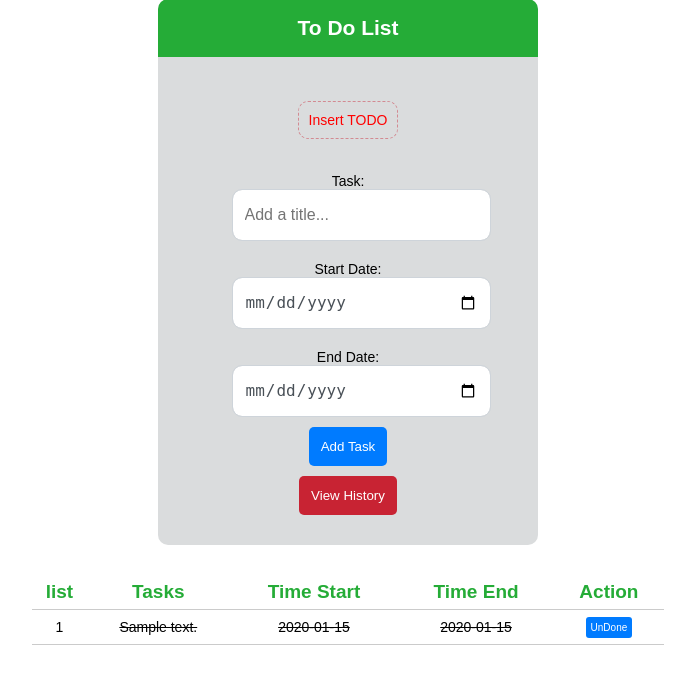
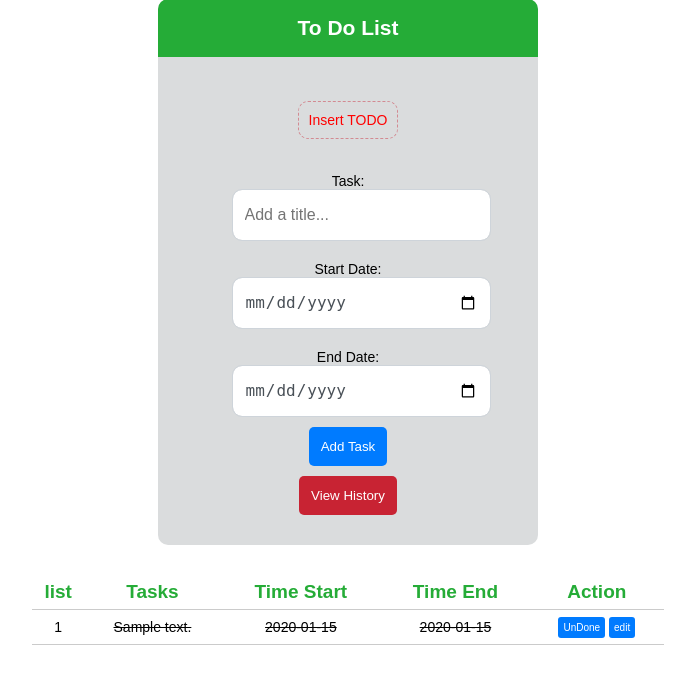
Before and after one commit to sajadAD/todo_pure, a PHP site: the page made by php/welcome.php in a window 1280 px wide. Shown: the part 125-808 px from the top of the page, without its empty margins (292-987 px from the left). Run offline with PHP 8.4, Linux system fonts and the light colour scheme; the visitor is signed in with stand-in values (Sample User, id 1); tables that the repository leaves empty hold one stand-in row (values such as "Sample post"); some libraries are stand-ins or nearby versions.

Commit message:
fix edit bugssssss

```diff
--- a/index.js
+++ b/index.js
@@ -2,13 +2,37 @@ function history() {
   window.location.assign("history.php");
 }
 
-function editView(currTask) {
-  var id = currTask.getAttribute('id')
-  document.getElementById('done_'+id).style.display = "none"
-  document.getElementById(id).style.display = "none"
-  document.getElementById('delete_'+id).style.display = "none"
-  document.getElementById('text_edit_'+id).style.display = "none"
-  document.getElementById('save_'+id).style.display = "inline"
-  document.querySelector(".form-control-edit").style.display = "block"
-  document.querySelector(".edit_td").style.display = "block"
+function editView(idTask, textTask, timeSTask, timeETask) {
+  document.getElementsByName("text")[0].value = textTask;
+  document.getElementsByName("startDate")[0].value = timeSTask;
+  document.getElementsByName("endDate")[0].value = timeETask;
+  document.getElementById(idTask).style.display = "none";
+  document.getElementById("edit_btn").style.display = "inline";
+  document.getElementById("add_btn").style.display = "none";
+  localStorage.setItem("id", idTask);
 }
+function editSave() {
+  var text = document.getElementsByName("text")[0].value;
+  var startDate = document.getElementsByName("startDate")[0].value;
+  var endDate = document.getElementsByName("endDate")[0].value;
+  var id = localStorage.getItem("id");
+
+  var data = {
+    id: id,
+    text_edit: text,
+    startDate_edit: startDate,
+    endDate_edit: endDate,
+  };
+
+  console.log(text, id, startDate);
+
+  $.ajax({
+    data: data,
+    type: "post",
+    url: "edit.php",
+    success: function (data) {
+      console.log("Data Save: " + data);
+    },
+  });
+  window.location.reload();
+}
--- a/php/history.php
+++ b/php/history.php
@@ -30,12 +30,14 @@ if (isset($_GET['Undone_task'])) {
 
 <!DOCTYPE html>
 <html lang="en">
+
 <head>
   <meta charset="UTF-8">
   <meta http-equiv="X-UA-Compatible" content="IE=edge">
   <link rel="stylesheet" href="../style.css">
   <title>Document</title>
 </head>
+
 <body>
 
   <div class="top_welcome">
@@ -79,4 +81,5 @@ if (isset($_GET['Undone_task'])) {
     </tbody>
   </table>
 </body>
+
 </html>
--- a/php/welcome.php
+++ b/php/welcome.php
@@ -28,6 +28,8 @@ if (isset($_POST['submit'])) {
     header('location: welcome.php');
   }
 }
+
+
 // delete task
 if (isset($_GET['del_task'])) {
   $id = $_GET['del_task'];
@@ -64,6 +66,7 @@ if (isset($_GET['edit_task'])) {
   <meta charset="UTF-8">
   <title>Welcome</title>
   <link rel="stylesheet" href="../style.css">
+  <script src="http://ajax.googleapis.com/ajax/libs/jquery/1.7.1/jquery.min.js" type="text/javascript"></script>
 
 </head>
 
@@ -99,6 +102,7 @@ if (isset($_GET['edit_task'])) {
           <div class="row">
             <div class="col-xs-3 pull-left">
               <button type="submit" name="submit" id="add_btn" class="btn btn-primary">Add Task</button>
+              <button style="display: none;" type="button" name="submit" id="edit_btn" class="btn-edit" onclick="editSave()">Edit Task</button>
             </div>
           </div>
         </form>
@@ -125,16 +129,15 @@ if (isset($_GET['edit_task'])) {
         while ($row = mysqli_fetch_array($tasks)) { ?>
           <tr>
             <td> <?php echo $i; ?> </td>
-            <td id="text_edit_<?php echo $row['id'] ?>" class="task" style="<?php if ($row['done']) echo 'text-decoration: line-through;' ?>"> <?php echo $row['text']; ?> </td>
-            <td class="edit_td" style="display: none"><input style="display: none" class="form-control-edit" type="text" value="<?php echo $row['text']; ?>"></td>
-            <td  class="task" style="<?php if ($row['done']) echo 'text-decoration: line-through;' ?>"> <?php echo $row['time_s']; ?> </td>
-            <td  class="task" style="<?php if ($row['done']) echo 'text-decoration: line-through;' ?>"> <?php echo $row['time_e']; ?> </td>
+            <td class="task" style="<?php if ($row['done']) echo 'text-decoration: line-through;' ?>"> <?php echo $row['text']; ?> </td>
+            <td class="task" style="<?php if ($row['done']) echo 'text-decoration: line-through;' ?>"> <?php echo $row['time_s']; ?> </td>
+            <td class="task" style="<?php if ($row['done']) echo 'text-decoration: line-through;' ?>"> <?php echo $row['time_e']; ?> </td>
             <td>
               <a class="done" id="done_<?php echo $row['id'] ?>" style="<?php if ($row['done']) echo 'display: none;' ?>" href="welcome.php?done_task=<?php echo $row['id'] ?>">Done</a>
               <a class="edit" id="undone_<?php echo $row['id'] ?>" style="<?php if (!$row['done']) echo 'display: none;' ?>" href="welcome.php?Undone_task=<?php echo $row['id'] ?>">UnDone</a>
               <a class="done" id="save_<?php echo $row['id'] ?>" style="display: none" href="welcome.php?saveEdit_task=<?php echo $row['id'] ?>">Save</a>
               <a class="delete" id="delete_<?php echo $row['id'] ?>" style="<?php if ($row['done']) echo 'display: none;' ?>" href="welcome.php?del_task=<?php echo $row['id'] ?>">delete</a>
-              <a class="edit" id="<?php echo $row['id'] ?>" style="<?php if ($row['done']) echo 'display: none;' ?>" onclick="editView(this)" >edit</a>
+              <a class="edit" id="<?php echo $row['id'] ?>" onclick="editView('<?php echo $row['id']; ?>','<?php echo $row['text']; ?>', '<?php echo $row['time_s']; ?>', '<?php echo $row['time_e']; ?>')">edit</a>
             </td>
           </tr>
         <?php $i++;
--- a/style.css
+++ b/style.css
@@ -136,6 +136,14 @@ a {
   border-radius: 5px;
   cursor: pointer;
 }
+.btn-edit {
+  padding: 12px;
+  background: rgb(37, 172, 55);
+  color: white;
+  border: none;
+  border-radius: 5px;
+  cursor: pointer;
+}
 .btn:hover {
   background: #0250a3;
 }
```
Also changed, not shown: php/edit.php (added, +24 -0 lines). Lines whose indentation alone changed are shown as unchanged.
